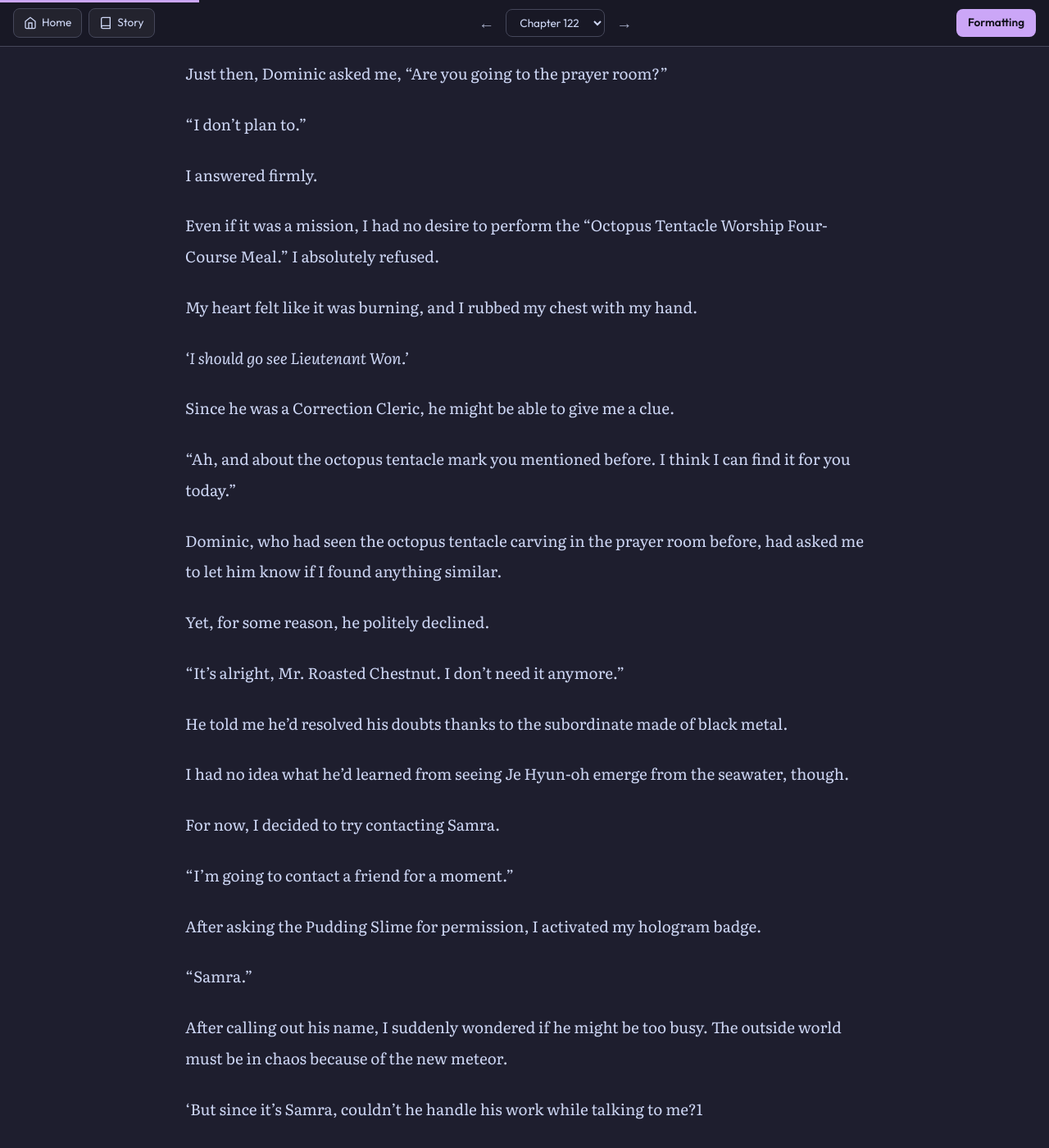
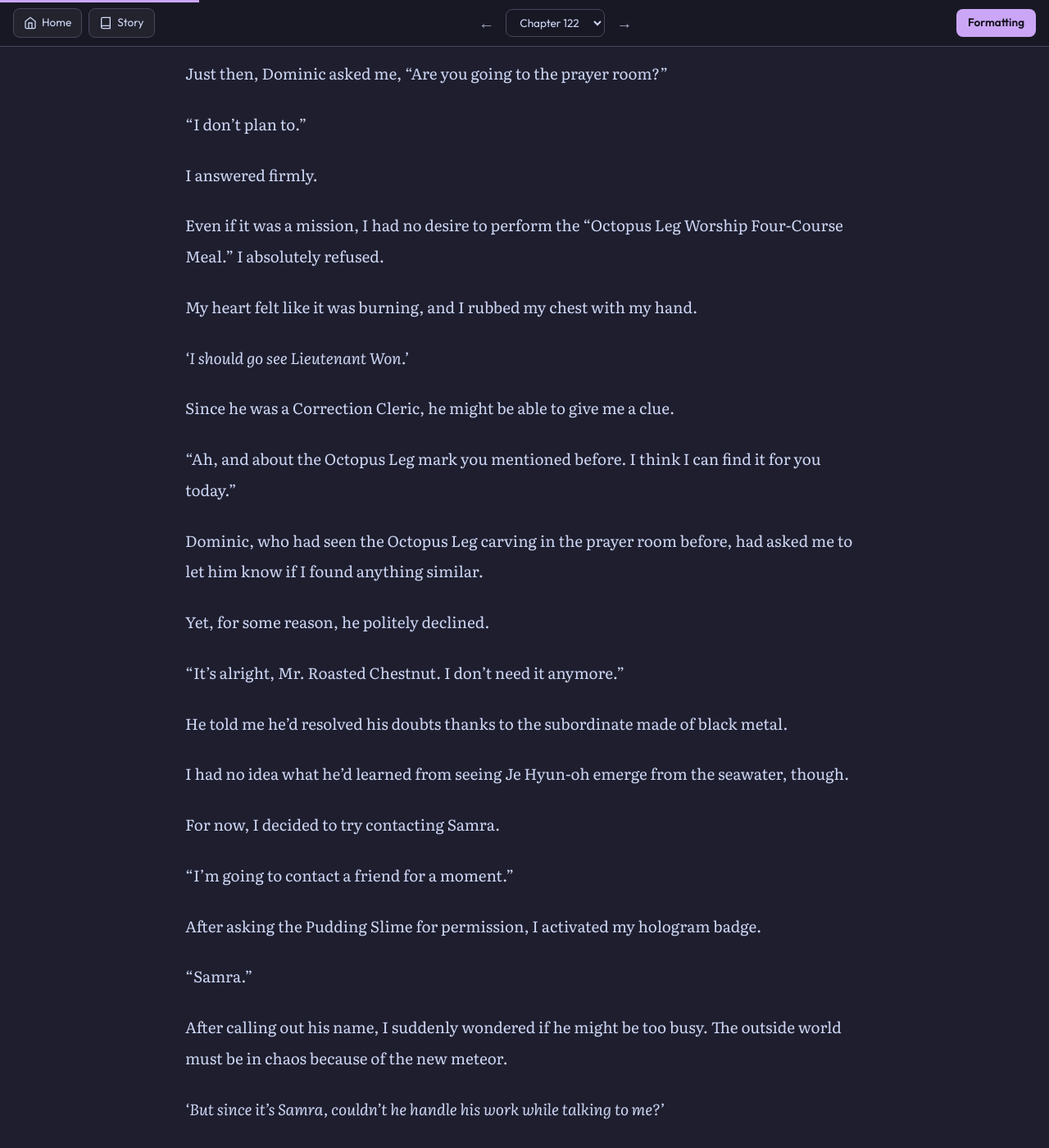
Before and after one commit to soleumn/soleumn.github.io, a Jekyll site: the page built from _posts/eoshinki/2026-09-01-ch11.md, in a window 1280 px wide and 1400 px high, scrolled down 2305 px. Shown: the whole window at 82% size. Built offline with Jekyll 4.4.1, drawn with Linux system fonts in a browser that asks for light colours; comment, search, counter and statistics services are not loaded; some of the changed text lies outside the part shown.

Commit message:
Update 2026-09-01-ch11.md

```diff
--- a/_posts/eoshinki/2026-09-01-ch11.md
+++ b/_posts/eoshinki/2026-09-01-ch11.md
@@ -21,9 +21,9 @@ As I kept staring at the schedule, Dominic, who had been watching me, chimed in.
 
 As I answered, a sudden thought struck me.
 
-*‘Could it be the Octopus Tentacle?’*
+*‘Could it be the Octopus Leg?’*
 
-The Octopus Tentacle had tried to claim Je Hyun-oh as its subordinate but failed.
+The Octopus Leg had tried to claim Je Hyun-oh as its subordinate but failed.
 
 Perhaps it was only natural that it would then turn its attention to the master of that subordinate.
 
@@ -81,7 +81,7 @@ Just then, Dominic asked me, "Are you going to the prayer room?"
 
 I answered firmly.
 
-Even if it was a mission, I had no desire to perform the "Octopus Tentacle Worship Four-Course Meal." I absolutely refused.
+Even if it was a mission, I had no desire to perform the "Octopus Leg Worship Four-Course Meal." I absolutely refused.
 
 My heart felt like it was burning, and I rubbed my chest with my hand.
 
@@ -89,9 +89,9 @@ My heart felt like it was burning, and I rubbed my chest with my hand.
 
 Since he was a Correction Cleric, he might be able to give me a clue.
 
-"Ah, and about the octopus tentacle mark you mentioned before. I think I can find it for you today."
+"Ah, and about the Octopus Leg mark you mentioned before. I think I can find it for you today."
 
-Dominic, who had seen the octopus tentacle carving in the prayer room before, had asked me to let him know if I found anything similar.
+Dominic, who had seen the Octopus Leg carving in the prayer room before, had asked me to let him know if I found anything similar.
 
 Yet, for some reason, he politely declined.
 
@@ -111,7 +111,7 @@ After asking the Pudding Slime for permission, I activated my hologram badge.
 
 After calling out his name, I suddenly wondered if he might be too busy. The outside world must be in chaos because of the new meteor.
 
-‘But since it's Samra, couldn't he handle his work while talking to me?1
+*‘But since it's Samra, couldn't he handle his work while talking to me?'*
 
 I waited for a moment, holding onto my unwavering faith in the state-of-the-art android.
 
```
Also changed, not shown: other parts of _posts/eoshinki/2026-09-01-ch11.md (+1 -1 lines).
